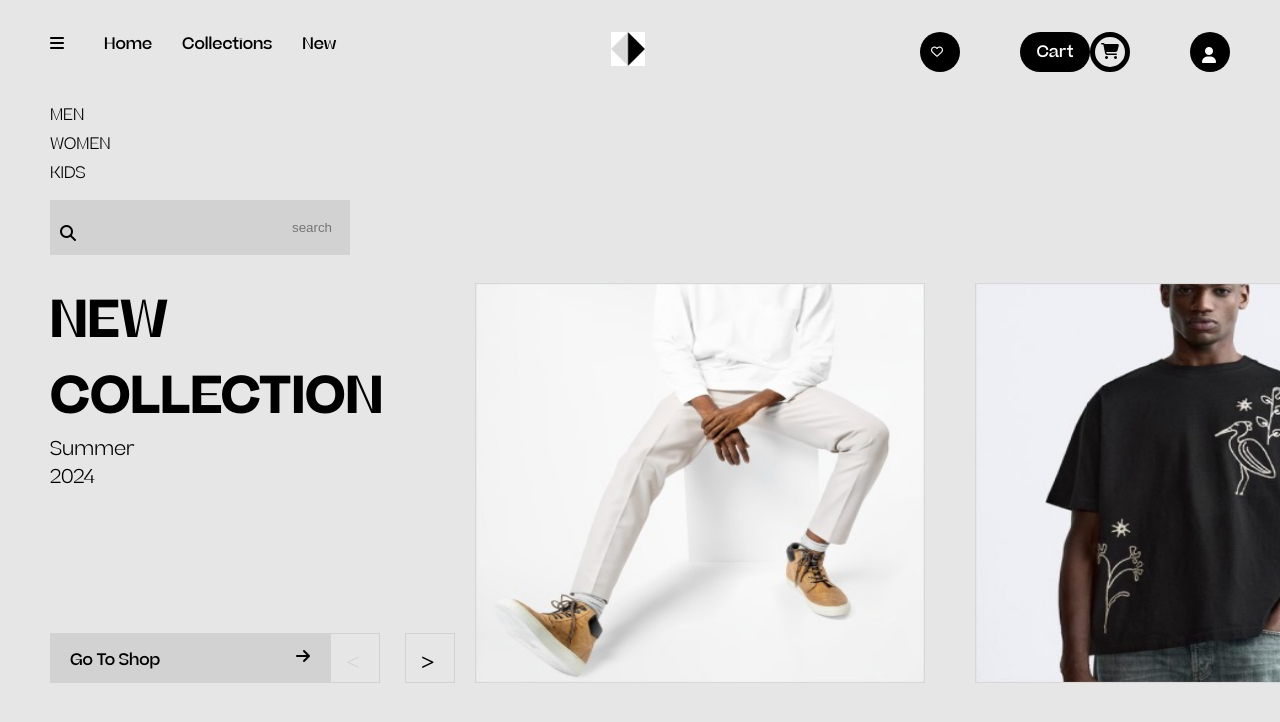
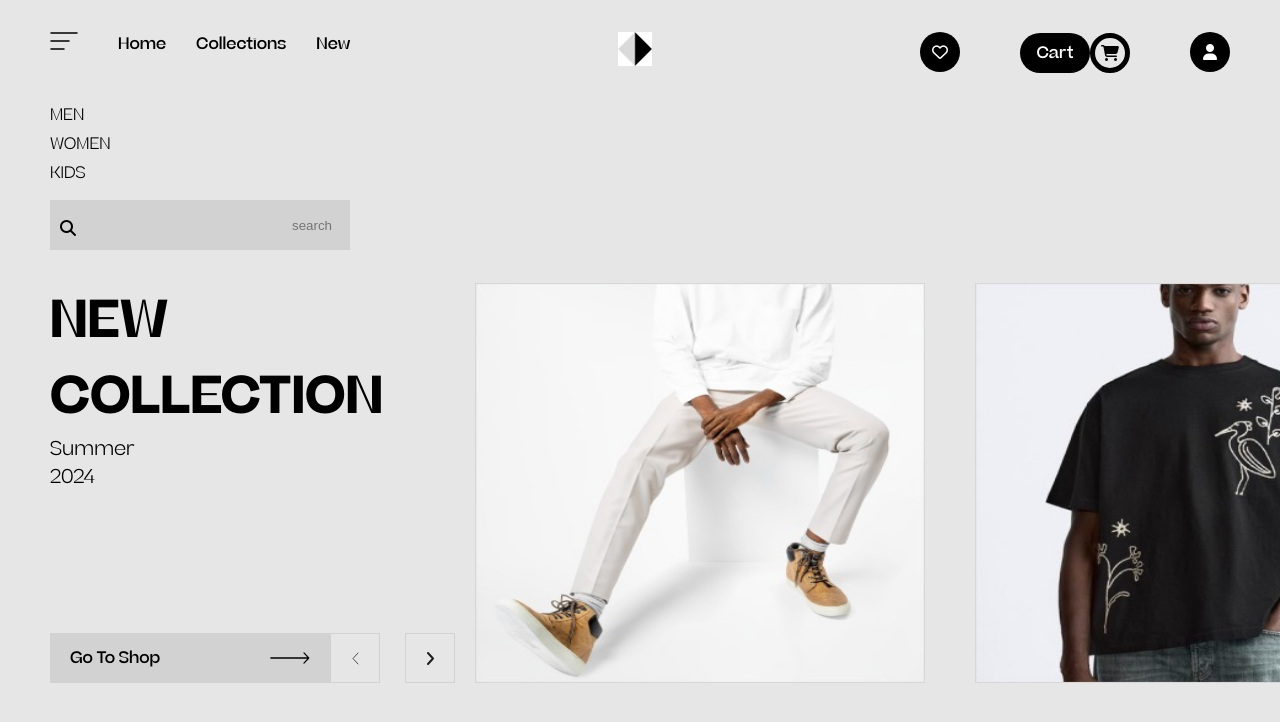
Before and after one commit to Tofunmi-Omojolomoloju/Cloth-Store-landing-page, a plain HTML site: page index.html in a window 1280 px wide. Shown: the top 722 px of the page. Drawn offline with Linux system fonts and the light colour scheme.

Commit message:
made a few changes

```diff
--- a/index.html
+++ b/index.html
@@ -12,7 +12,7 @@
     <header>
         <!-- begining section -->
         <div class="start">
-            <div class="option-icon"><i class="fa-solid fa-bars"></i></div>
+            <div class="option-icon"><img src="images/Group 36.svg" alt=""></div>
             <div class="navlinks">
                 <nav class="links">
                     <a href="#">Home</a>
@@ -29,14 +29,14 @@
         </div>
         <!-- ending section -->
         <div class="end">
+
             <div class="heart">
                 <i class="fa-regular fa-heart"></i>
             </div>
+
             <div class="cartcont">
-                <div class="cart">
                     <a href="#" class="cart1">Cart</a>
-                </div>
-                <a href="#"><i class="fa-solid fa-cart-shopping"></i></a>
+                <a href="#" class="shoppingCart"><i class="fa-solid fa-cart-shopping"></i></a>
             </div>
 
             <div class="profile">
@@ -54,8 +54,9 @@
                     <a href="#">WOMEN</a>
                     <a href="#">KIDS</a>
                 </div>
-                <div class="inputcont">
-                    <input type="search" name="" placeholder="search" id=""><i class="fa fa-search"></i>
+                <div class="inputCont">
+                    <input type="search" name="" placeholder="search" id="">
+                    <i class="fa fa-search"></i>
                 </div>
             </div>
          </section>
@@ -73,11 +74,12 @@
                     <div class="shop">
                         <div class="shop1">
                             <a href="#">Go To Shop </a>
-                            <i class="fa-solid fa-arrow-right"></i>
+                            <img src="images/Vector.svg" alt="" class="arrow">
+                            <!-- <i class="fa-solid fa-arrow-right"></i> -->
                         </div>
                         <div class="shop2">
-                            <a href="#" class="a1"><</a>
-                            <a href="#" class="a2">></a>
+                            <div class="a1"><img src="images/arrr.svg" alt="" ></div>
+                            <div class="a2"><img src="images/arr.svg" alt=""></div>
                         </div>
                      </div>
                  </div>
--- a/main.css
+++ b/main.css
@@ -80,42 +80,53 @@ background-color: aqua;
     border-radius: 50%;
     background-color: black;
     color: white;
-    padding: 11px;
-    font-size: 12px;
+    /* padding: 15px; */
+    font-size: 16px;
+    display: flex;
+    align-items: center;
+    justify-content: center;
 }
 
 .cartcont {
     display: flex;
+    align-items: center;
 }
-.cart {
+/* .cart {
     width: 70px;
     height: 40px;
     background-color: black;
     border-radius: 20px;
     text-align: center;
     padding-top: 8px;
-}
+} */
 
 .cart1 {
-    width: 100px;
+    display: flex;
+    justify-content: center;
+    align-items: center;
+    width: 70px;
     height: 40px;
-    border-radius: 10px;
+    border-radius: 20px;
     background-color: black;
     color: white;
     font-size: 16px;
 
 }
 
-.fa-cart-shopping {
+.shoppingCart {
+    display: flex;
+    align-items: center;
+    justify-content: center;
     width: 40px;
     height: 40px;
     border-radius: 50%;
     border: 5px solid black;
-    padding: 6px;
-
 }
 
 .profile {
+    display: flex;
+    align-items: center;
+    justify-content: center;
     width: 40px;
     height: 40px;
     border-radius: 50%;
@@ -141,24 +152,25 @@ background-color: aqua;
     font-weight: 300;
 }
 
-.inputcont {
+.inputCont {
     position: relative;
-
+    width:300px;
+    height: 50px;
+    margin-top: 15px;
 }
 
-input {
+.inputCont > input {
     border: none;
     background-color: #c4c3c390;
-    width:300px;
-    height: 55px;
-    margin-top: 15px;
+    width: 100%;
+    height: 50px;
     text-align: end;
     padding-right: 5px;
 }
 
 .fa {
     position: absolute;
-    top: 40px;
+    top: 20px;
     left: 10px;
     pointer-events: none;
 
@@ -198,30 +210,36 @@ p {
 .shop1 {
     display: flex;
     justify-content: space-between;
+    align-items: center;
     width: 280px;
     height: 50px;
     background-color: #c4c3c390;
     padding-left: 20px;
-    padding-top: 15px;
     font-family: 'BetreaceDeckTrial', sans-serif ;;
     font-weight: 500;
 }
 
-.fa-arrow-right {
+.arrow {
+    width: 40px;
     margin-right: 20px;
 }
 
 .shop2 {
 display: flex;
+align-items: center;
+
 gap: 25px;
 }
 
-.shop2 > a {
+.shop2 > div {
     border: 1px solid  #c4c3c390;
     width: 50px;
     height: 50px;
     padding: 15px;
     font-size: 1.5rem;
+    display: flex;
+    justify-content: center;
+    align-items: center;
 }
 
 .a1 {
```
Also changed, not shown: images/Group 36.svg (added), images/Vector.svg (added), images/arr.svg (added), images/arrr.svg (added).
